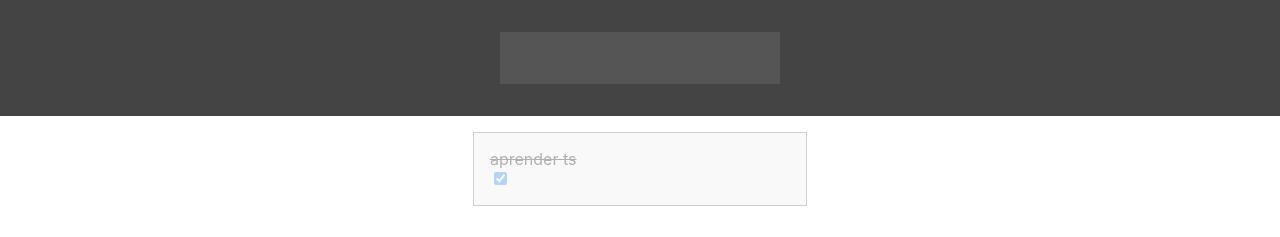
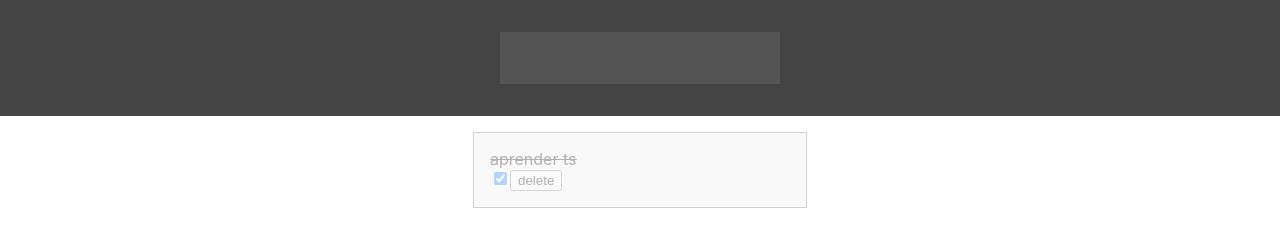
Before and after one commit to GeeksHubsAcademy/angular-todos-avantio, an Angular app: page / in a window 1280 px wide. Shown: the top 237 px of the page. Built offline with nearby package versions, Linux system fonts and the light colour scheme.

Commit message:
delete todo

```diff
--- a/src/app/app.component.html
+++ b/src/app/app.component.html
@@ -13,6 +13,7 @@
     </div>
     <div class="actions">
       <input type="checkbox"  [checked]="todo.completed" (click)="toggleCompleted(todo.id)">
+      <button (click)="deleteTodo(todo.id)">delete</button>
     </div>
   </div>
 </main>
--- a/src/app/app.component.ts
+++ b/src/app/app.component.ts
@@ -45,4 +45,7 @@ export class AppComponent {
     };
     this.todos.push(newTodo);
   }
+  deleteTodo(id:string) {
+    this.todos = this.todos.filter(todo => todo.id !== id)
+  }
 }
```
